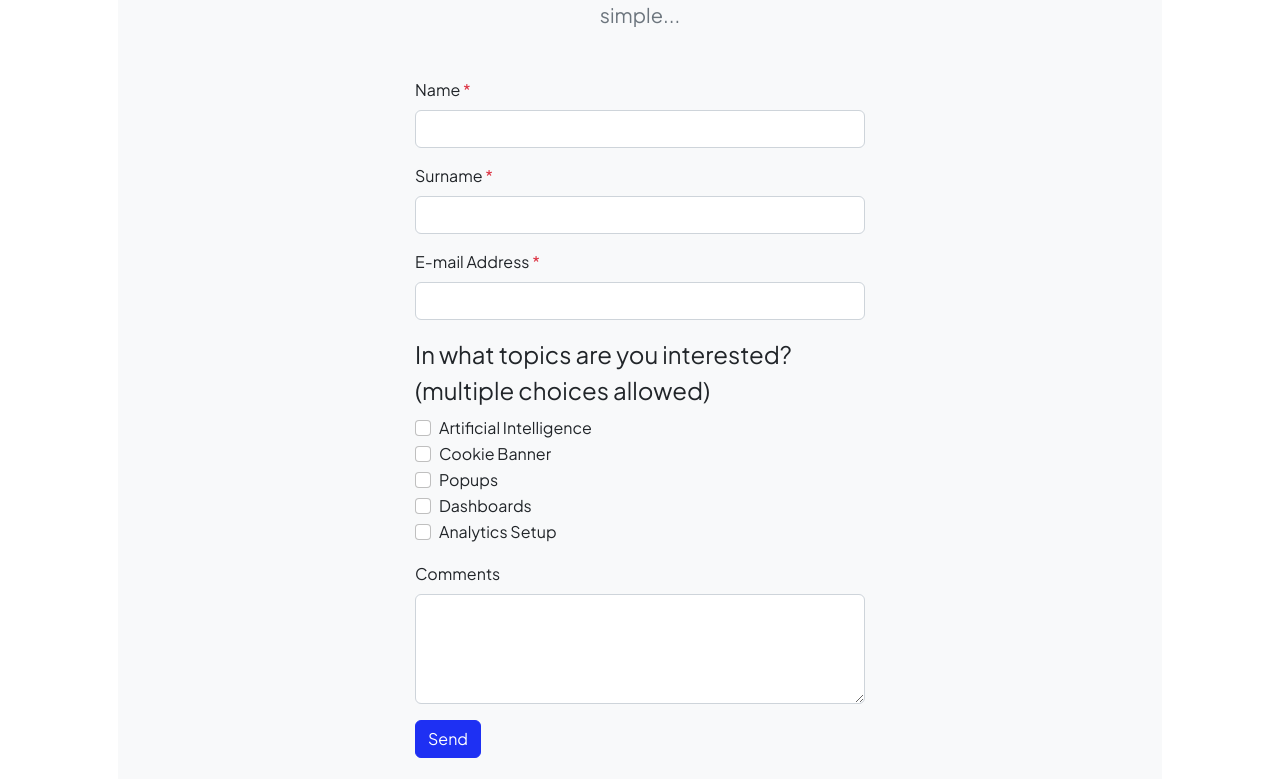
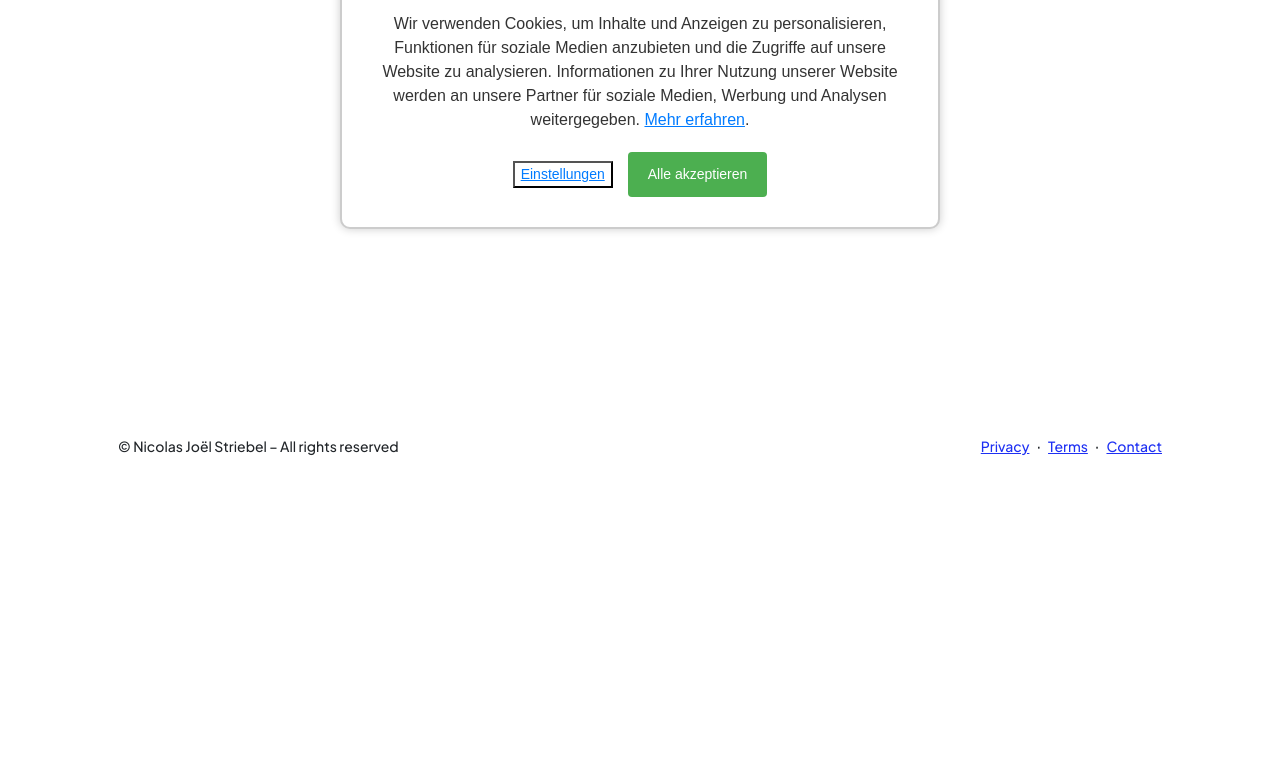
Before and after one commit to NicoStrie/myself2, a plain HTML site: page myself.html in a window 1280 px wide. Shown: the part 318-1097 px from the top of the page. After the commit the page ends 800 px from the top, so only its background shows below. Drawn offline with nearby package versions, Linux system fonts and the light colour scheme.

Commit message:
Add files via upload

```diff
--- a/myself.html
+++ b/myself.html
@@ -1,5 +1,5 @@
 <!DOCTYPE html>
-<html lang="en">
+<html lang="de">
 <head>
   <!-- Google Tag Manager -->
   <script>(function(w,d,s,l,i){w[l]=w[l]||[];w[l].push({'gtm.start':
@@ -11,32 +11,173 @@
 
   <meta charset="utf-8" />
   <meta name="viewport" content="width=device-width, initial-scale=1, shrink-to-fit=no" />
-    <meta name="Nicolas Striebel Self Portrait" content="" />
-    <meta name="author" content="" />
-    <title>Nicolas Striebel Self Portrait</title>
+  <meta name="description" content="Thank you page - Nicolas Striebel" />
+  <meta name="author" content="Nicolas Striebel" />
+  <title>Contact Form – Nicolas Striebel</title>
 
-    <!-- Favicon-->
+  <!-- Favicon -->
   <link rel="icon" type="image/x-icon" href="assets/favicon.ico" />
 
-    <!-- Custom Google font-->
+  <!-- Google Fonts -->
   <link rel="preconnect" href="https://fonts.googleapis.com" />
   <link rel="preconnect" href="https://fonts.gstatic.com" crossorigin />
-    <link href="https://fonts.googleapis.com/css2?family=Plus+Jakarta+Sans:wght@100;200;300;400;500;600;700;800;900&amp;display=swap" rel="stylesheet" />
+  <link href="https://fonts.googleapis.com/css2?family=Plus+Jakarta+Sans:wght@300;500;700&display=swap" rel="stylesheet" />
 
-    <!-- Bootstrap icons-->
+  <!-- Bootstrap Icons -->
   <link href="https://cdn.jsdelivr.net/npm/bootstrap-icons@1.8.1/font/bootstrap-icons.css" rel="stylesheet" />
 
-    <!-- Core theme CSS (includes Bootstrap)-->
+  <!-- Theme CSS -->
   <link href="css/styles.css" rel="stylesheet" />
+
+  <style>
+    html, body {
+      height: 100%;
+      margin: 0;
+      font-family: 'Plus Jakarta Sans', sans-serif;
+    }
+
+    main {
+      flex: 1;
+      display: flex;
+      flex-direction: column;
+    }
+
+    /* Add 5cm margin below navbar */
+    .navbar {
+      margin-bottom: 5cm;
+    }
+
+    /* Simple styling for the form container */
+    .form-container {
+      max-width: 600px;
+      margin: 0 auto 5rem auto;
+      padding: 0 1rem;
+    }
+
+    form label {
+      display: block;
+      margin-bottom: 1rem;
+      font-weight: 500;
+    }
+
+    form input[type="email"],
+    form textarea {
+      width: 100%;
+      padding: 0.5rem;
+      font-size: 1rem;
+      border: 1px solid #ccc;
+      border-radius: 4px;
+      resize: vertical;
+    }
+
+    form button {
+      background-color: #1d3557;
+      color: white;
+      padding: 0.75rem 1.5rem;
+      border: none;
+      border-radius: 4px;
+      font-size: 1rem;
+      cursor: pointer;
+      transition: background-color 0.3s ease;
+    }
+
+    form button:hover {
+      background-color: #457b9d;
+    }
+
+    /* Cookie banner styles */
+    #cookie-banner {
+      position: fixed;
+      top: 50%;
+      left: 50%;
+      transform: translate(-50%, -50%);
+      width: 80%;
+      max-width: 600px;
+      background: #fff;
+      padding: 30px;
+      border: 2px solid #ccc;
+      box-shadow: 0 0 10px rgba(0, 0, 0, 0.2);
+      font-family: sans-serif;
+      z-index: 9999;
+      display: none;
+      border-radius: 10px;
+      text-align: center;
+    }
+
+    #cookie-banner p {
+      margin-bottom: 20px;
+      font-size: 16px;
+      color: #333;
+    }
+
+    #cookie-banner a {
+      color: #007bff;
+      text-decoration: underline;
+    }
+
+    .cookie-buttons {
+      display: flex;
+      justify-content: center;
+      gap: 15px;
+      flex-wrap: wrap;
+      align-items: center;
+    }
+
+    .btn {
+      padding: 12px 20px;
+      font-size: 14px;
+      border: none;
+      cursor: pointer;
+      border-radius: 4px;
+    }
+
+    .btn-accept {
+      background-color: #4caf50;
+      color: white;
+      display: flex;
+      align-items: center;
+      gap: 8px;
+    }
+
+    .btn-customize {
+      background: none;
+      color: #007bff;
+      text-decoration: underline;
+      font-size: 14px;
+      cursor: pointer;
+    }
+
+    .btn-reject {
+      background-color: #f44336;
+      color: white;
+    }
+
+    .btn-lang {
+      background-color: #ddd;
+      margin-bottom: 15px;
+      padding: 6px 10px;
+      font-size: 12px;
+      border-radius: 4px;
+      border: none;
+      cursor: pointer;
+    }
+
+    #settings-panel {
+      margin-top: 20px;
+      display: none;
+    }
+  </style>
 </head>
+<body class="d-flex flex-column h-100">
 
-  <body class="d-flex flex-column h-100">
+  <!-- Google Tag Manager (noscript) -->
   <noscript>
     <iframe src="https://www.googletagmanager.com/ns.html?id=GTM-NKZCVL8F"
       height="0" width="0" style="display:none;visibility:hidden"></iframe>
   </noscript>
+  <!-- End Google Tag Manager (noscript) -->
 
-    <main class="flex-shrink-0">
+  <main>
     <!-- Navigation -->
     <nav class="navbar navbar-expand-lg navbar-light bg-white py-3">
       <div class="container px-5">
@@ -49,8 +190,6 @@
           <ul class="navbar-nav ms-auto mb-2 mb-lg-0 small fw-bolder">
             <li class="nav-item"><a class="nav-link" href="index.html">Home</a></li>
             <li class="nav-item"><a class="nav-link" href="resume.html">Resume</a></li>
-
-              <!-- Dropdown menu -->
             <li class="nav-item dropdown">
               <a class="nav-link dropdown-toggle" href="#" id="projectsDropdown" role="button" data-bs-toggle="dropdown" aria-expanded="false">
                 Projects
@@ -63,7 +202,6 @@
                 <li><a class="dropdown-item" href="artificial-intelligence.html">'AI-driven' scoring logic</a></li>
               </ul>
             </li>
-
             <li class="nav-item"><a class="nav-link" href="myself.html">Myself</a></li>
             <li class="nav-item"><a class="nav-link" href="random.html">Random</a></li>
             <li class="nav-item"><a class="nav-link" href="contact.html">Contact</a></li>
@@ -72,100 +210,172 @@
       </div>
     </nav>
 
-      <!-- Page content-->
-      <section class="py-5">
-        <div class="container px-5">
-          <!-- Contact form-->
-          <div class="bg-light rounded-4 py-5 px-4 px-md-5">
-            <div class="text-center mb-5">
-              <div class="feature bg-primary bg-gradient-primary-to-secondary text-white rounded-3 mb-3"><i class="bi bi-envelope"></i></div>
-              <h1 class="fw-bolder">Contact me on my <a href="mailto:nicolas.striebel@hotmail.com">E-Mail</a></h1>
-              <p class="lead fw-normal text-muted mb-0">The essence of analytics is not to make simple things complicated, but to make complicated things simple...</p>
+    <!-- Form Content -->
+    <div class="form-container container px-5">
+      <form id="contactForm" action="https://formspree.io/f/mldlaepk" method="POST">
+        <label>
+          Your email:
+          <input type="email" name="email" required>
+        </label>
+        <label>
+          Your message:
+          <textarea name="message" required></textarea>
+        </label>
+        <button type="submit">Send</button>
+      </form>
     </div>
-            <div class="row gx-5 justify-content-center">
-              <div class="col-lg-8 col-xl-6">
-                <!-- FormSubmit Contact Form -->
-                <form action="https://formsubmit.co/nicolasstriebelanalytics@gmail.com" method="POST" style="font-family: 'Plus Jakarta Sans', sans-serif;">
-                  <!-- Honeypot for spam prevention -->
-                  <input type="text" name="_honey" style="display:none">
-                  <!-- Disable CAPTCHA -->
-                  <input type="hidden" name="_captcha" value="false">
-                  <!-- Redirect after submission -->
-                  <input type="hidden" name="_next" value="https://nicolas-striebel.ch/thankyou.html">
-
-                  <div class="mb-3">
-                    <label for="name" class="form-label">Name <span class="text-danger">*</span></label>
-                    <input type="text" class="form-control" id="name" name="name" required />
-                  </div>
-
-                  <div class="mb-3">
-                    <label for="surname" class="form-label">Surname <span class="text-danger">*</span></label>
-                    <input type="text" class="form-control" id="surname" name="surname" required />
-                  </div>
-
-                  <div class="mb-3">
-                    <label for="email" class="form-label">E-mail Address <span class="text-danger">*</span></label>
-                    <input type="email" class="form-control" id="email" name="email" required />
-                  </div>
-
-                  <fieldset class="mb-3">
-                    <legend class="form-label">In what topics are you interested? (multiple choices allowed)</legend>
-                    <div class="form-check">
-                      <input class="form-check-input" type="checkbox" value="Artificial Intelligence" id="topicAI" name="topics[]" />
-                      <label class="form-check-label" for="topicAI">Artificial Intelligence</label>
-                    </div>
-                    <div class="form-check">
-                      <input class="form-check-input" type="checkbox" value="Cookie Banner" id="topicCookie" name="topics[]" />
-                      <label class="form-check-label" for="topicCookie">Cookie Banner</label>
-                    </div>
-                    <div class="form-check">
-                      <input class="form-check-input" type="checkbox" value="Popups" id="topicPopups" name="topics[]" />
-                      <label class="form-check-label" for="topicPopups">Popups</label>
-                    </div>
-                    <div class="form-check">
-                      <input class="form-check-input" type="checkbox" value="Dashboards" id="topicDashboards" name="topics[]" />
-                      <label class="form-check-label" for="topicDashboards">Dashboards</label>
-                    </div>
-                    <div class="form-check">
-                      <input class="form-check-input" type="checkbox" value="Analytics Setup" id="topicAnalytics" name="topics[]" />
-                      <label class="form-check-label" for="topicAnalytics">Analytics Setup</label>
-                    </div>
-                  </fieldset>
-
-                  <div class="mb-3">
-                    <label for="comments" class="form-label">Comments</label>
-                    <textarea class="form-control" id="comments" name="comments" rows="4"></textarea>
-                  </div>
-
-                  <button type="submit" class="btn btn-primary">Send</button>
-                </form>
-                <!-- End FormSubmit Contact Form -->
-              </div>
-            </div>
-          </div>
-        </div>
-      </section>
   </main>
 
-    <!-- Footer-->
+  <!-- Footer -->
   <footer class="bg-white py-4 mt-auto">
     <div class="container px-5">
       <div class="row align-items-center justify-content-between flex-column flex-sm-row">
-          <div class="col-auto"><div class="small m-0">nicolas-striebel.ch &copy; Alle Rechte vorbehalten.</div></div>
+        <div class="col-auto"><div class="small m-0">&copy; Nicolas Joël Striebel – All rights reserved</div></div>
         <div class="col-auto">
-            <a class="small" href="#!">Privacy</a>
+          <a class="small" href="#">Privacy</a>
           <span class="mx-1">&middot;</span>
-            <a class="small" href="#!">Terms</a>
+          <a class="small" href="#">Terms</a>
           <span class="mx-1">&middot;</span>
-            <a class="small" href="contact.html">Contact me</a>
+          <a class="small" href="contact.html">Contact</a>
         </div>
       </div>
     </div>
   </footer>
 
+  <!-- Cookie Consent Banner -->
+  <div id="cookie-banner">
+    <div>
+      <button class="btn-lang" onclick="switchLang('de')">DE</button>
+      <button class="btn-lang" onclick="switchLang('it')">IT</button>
+      <button class="btn-lang" onclick="switchLang('fr')">FR</button>
+      <button class="btn-lang" onclick="switchLang('en')">EN</button>
+    </div>
+
+    <p id="cookie-text">
+      Wir verwenden Cookies, um Inhalte und Anzeigen zu personalisieren, Funktionen für soziale Medien anzubieten und die Zugriffe auf unsere Website zu analysieren.
+      Informationen zu Ihrer Nutzung unserer Website werden an unsere Partner für soziale Medien, Werbung und Analysen weitergegeben.
+      <a href="/myself2/privacy">Mehr erfahren</a>.
+    </p>
+
+    <div class="cookie-buttons">
+      <button class="btn-customize" onclick="openSettings()" id="settings-btn">Einstellungen</button>
+      <button class="btn btn-accept" onclick="handleConsent('granted')" id="accept-btn">
+        <span id="accept-label">Alle akzeptieren</span>
+      </button>
+    </div>
+
+    <div id="settings-panel">
+      <p id="settings-text">Hier können Sie Ihre Cookie-Einstellungen anpassen:</p>
+      <button class="btn btn-reject" onclick="handleConsent('denied')" id="reject-btn">Nur notwendige Cookies verwenden</button>
+    </div>
+  </div>
+
   <!-- Bootstrap core JS-->
   <script src="https://cdn.jsdelivr.net/npm/bootstrap@5.2.3/dist/js/bootstrap.bundle.min.js"></script>
   <!-- Core theme JS-->
   <script src="js/scripts.js"></script>
+
+  <script>
+    // Google Analytics gtag function fallback
+    window.dataLayer = window.dataLayer || [];
+    function gtag(){dataLayer.push(arguments);}
+
+    // Cookie consent translations
+    const translations = {
+      de: {
+        text: "Wir verwenden Cookies, um Inhalte und Anzeigen zu personalisieren, Funktionen für soziale Medien anzubieten und die Zugriffe auf unsere Website zu analysieren. Informationen zu Ihrer Nutzung unserer Website werden an unsere Partner für soziale Medien, Werbung und Analysen weitergegeben. <a href='/myself2/privacy'>Mehr erfahren</a>.",
+        accept: "Alle akzeptieren",
+        customize: "Einstellungen",
+        reject: "Nur notwendige Cookies verwenden",
+        settingsText: "Hier können Sie Ihre Cookie-Einstellungen anpassen:"
+      },
+      en: {
+        text: "We use cookies to personalize content and ads, provide social media features, and analyze our traffic. Information about your use of our site is shared with our social media, advertising, and analytics partners. <a href='/myself2/privacy'>Learn more</a>.",
+        accept: "Accept all",
+        customize: "Settings",
+        reject: "Use necessary cookies only",
+        settingsText: "Here you can adjust your cookie preferences:"
+      },
+      it: {
+        text: "Utilizziamo i cookie per personalizzare contenuti e annunci, fornire funzionalità dei social media e analizzare il nostro traffico. Le informazioni sull'utilizzo del sito sono condivise con i nostri partner di social media, pubblicità e analisi. <a href='/myself2/privacy'>Scopri di più</a>.",
+        accept: "Accetta tutto",
+        customize: "Impostazioni",
+        reject: "Usa solo cookie necessari",
+        settingsText: "Qui puoi modificare le tue preferenze sui cookie:"
+      },
+      fr: {
+        text: "Nous utilisons des cookies pour personnaliser le contenu et les publicités, offrir des fonctionnalités de médias sociaux et analyser notre trafic. Les informations sur votre utilisation de notre site sont partagées avec nos partenaires de médias sociaux, de publicité et d’analyse. <a href='/myself2/privacy'>En savoir plus</a>.",
+        accept: "Tout accepter",
+        customize: "Paramètres",
+        reject: "Utiliser uniquement les cookies nécessaires",
+        settingsText: "Ici, vous pouvez ajuster vos préférences en matière de cookies :"
+      }
+    };
+
+    let currentLang = 'de';
+
+    function switchLang(lang) {
+      currentLang = lang;
+      const t = translations[lang];
+
+      document.getElementById('cookie-text').innerHTML = t.text;
+      document.getElementById('accept-label').textContent = t.accept;
+      document.getElementById('settings-btn').textContent = t.customize;
+      document.getElementById('reject-btn').textContent = t.reject;
+      document.getElementById('settings-text').textContent = t.settingsText;
+    }
+
+    function openSettings() {
+      document.getElementById('settings-panel').style.display = 'block';
+      document.getElementById('settings-btn').style.display = 'none';
+    }
+
+    function handleConsent(status) {
+      gtag('consent', 'update', {
+        'ad_storage': status,
+        'analytics_storage': status
+      });
+
+      document.getElementById('cookie-banner').style.display = 'none';
+      localStorage.setItem('cookie_consent', status);
+      console.log("Cookie-Einwilligung gesetzt auf:", status);
+    }
+
+    function checkConsent() {
+      const consent = localStorage.getItem('cookie_consent');
+      if (consent === 'granted' || consent === 'denied') {
+        // Consent already given or denied, no banner
+        gtag('consent', 'update', {
+          'ad_storage': consent,
+          'analytics_storage': consent
+        });
+      } else {
+        // Show banner
+        document.getElementById('cookie-banner').style.display = 'block';
+      }
+    }
+
+    // Check consent on page load
+    window.addEventListener('load', () => {
+      checkConsent();
+    });
+
+    // DataLayer push for form events
+    const form = document.getElementById('contactForm');
+
+    // form_view on page load
+    window.dataLayer.push({ event: 'form_view' });
+
+    // form_start on first focus on email input
+    form.querySelector('input[name="email"]').addEventListener('focus', () => {
+      window.dataLayer.push({ event: 'form_start' });
+    }, { once: true });
+
+    // form_submit on submit
+    form.addEventListener('submit', () => {
+      window.dataLayer.push({ event: 'form_submit' });
+    });
+  </script>
+
 </body>
 </html>
```
Lines whose indentation alone changed are shown as unchanged.
